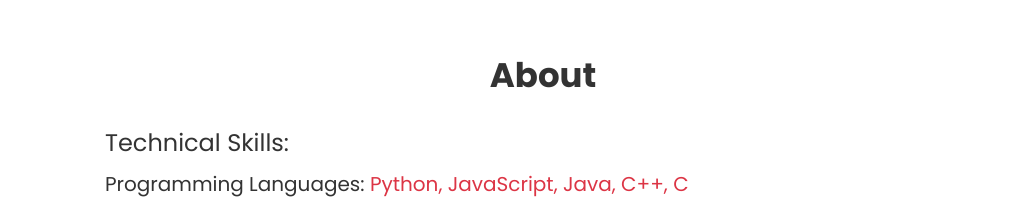
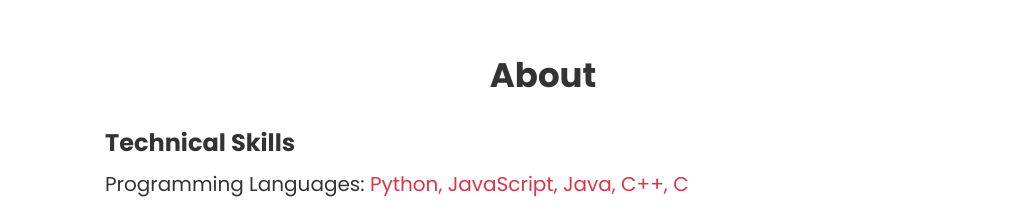
Before and after one commit to sraboni-bhuiyan/portfolio-SraboniBhuiyan, a plain HTML site: page index.html in a window 1280 px wide. Shown: the part 840-1051 px from the top of the page, without its empty margins (257-1280 px from the left). Drawn offline with Linux system fonts and the light colour scheme; some packages are replaced by stand-ins of ours; no server answers; files whose address does not match are found by name.

Commit message:
updated internal code

```diff
--- a/index.html
+++ b/index.html
@@ -74,7 +74,7 @@
           <div class="heading-section text-center ftco-animate">
             <h2 class="mb-4">About</h2>
               <div class="text-left">
-                <h4>Technical Skills:</h4>
+                <h4><b>Technical Skills</b></h4>
                 <h5>Programming Languages:<span class="text-danger"> Python, JavaScript, Java, C++, C</span></h5>
                 <h5>Data Science:<span class="text-danger"> Pandas, NumPy, Matplotlib, Scikit-Learn, Tensorflow, OpenCV</span></h5>
                 <h5>Web Technologies:<span class="text-danger"> HTML, ReactJS, NodeJS, CSS, Bootstrap, TailwindCSS</span></h5>
```
